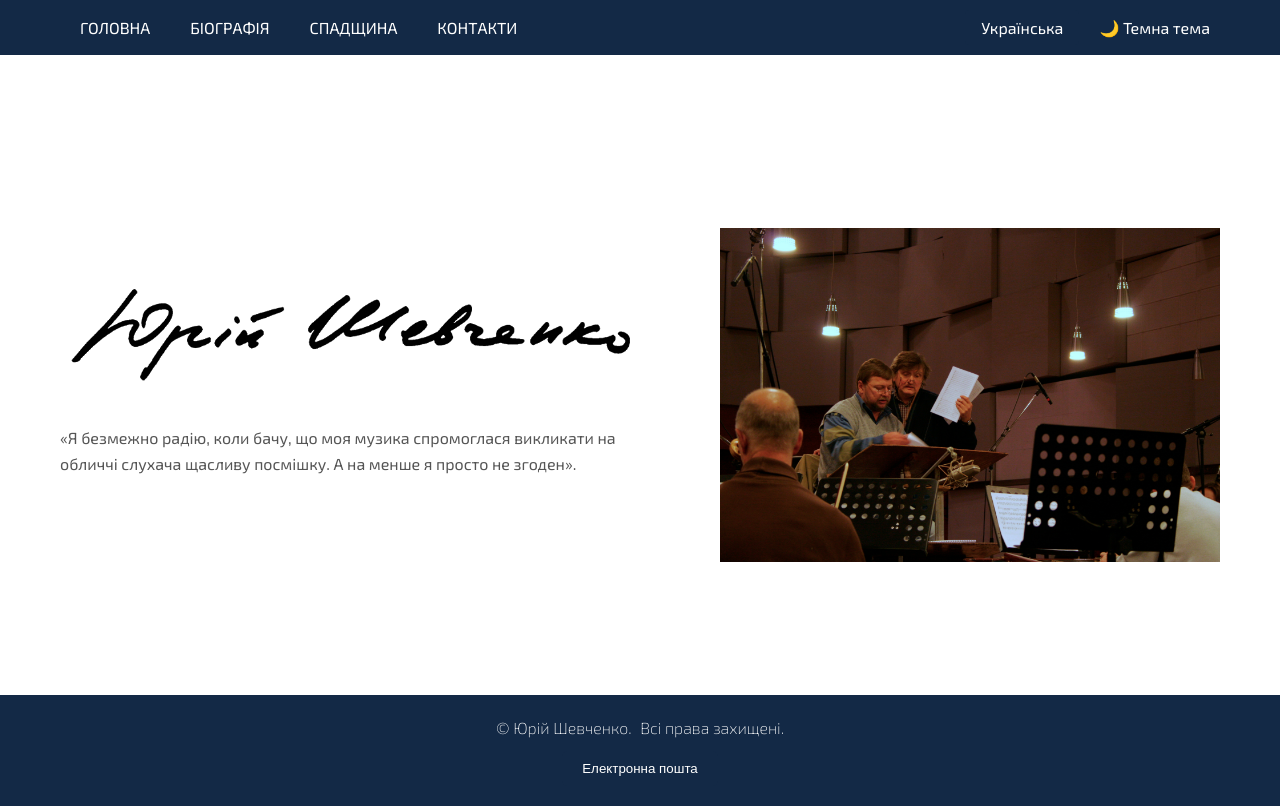
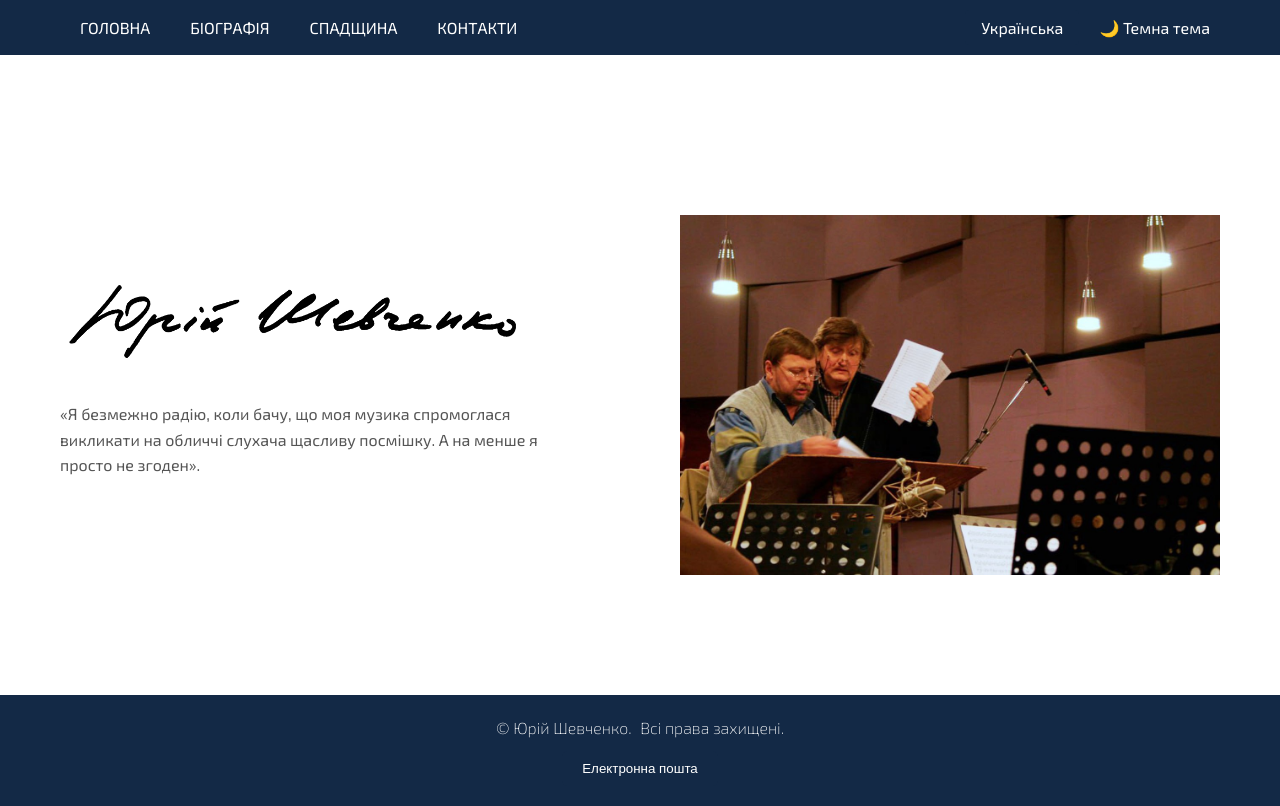
Before and after one commit to Sandro-it/YuriShevchenko, a React (Vite) app: page / in a window 1280 px wide. Built offline with nearby package versions, Linux system fonts and the light colour scheme.

Commit message:
left-right

```diff
--- a/src/styles/HomePage.module.css
+++ b/src/styles/HomePage.module.css
@@ -577,12 +577,12 @@
   flex-direction: column;
   align-items: flex-start;
   justify-content: center; /* Позиціонування по центру вертикалі */
-  max-width: 50%; /* Адаптивна ширина для лівої секції */
+  max-width: 40%; /* Адаптивна ширина для лівої секції */
   margin-bottom: 20px;
 }
 
 .newPhoto {
-  width: 100%;
+  width: 80%;
   height: auto;
   margin-bottom: 20px;
 }
@@ -592,7 +592,7 @@
 }
 
 .description {
-  max-width: 100%; /* Забезпечує адаптацію тексту */
+  max-width: 90%; /* Забезпечує адаптацію тексту */
 }
 
 .rightSection {
@@ -608,7 +608,7 @@
 
 .photo {
   width: 100%;
-  max-width: 500px;
+  /* max-width: 500px; */
   /* min-height: 580px; */
   height: auto;
   object-fit: cover;
```
Also changed, not shown: public/images/ShevaHome2.jpg.
